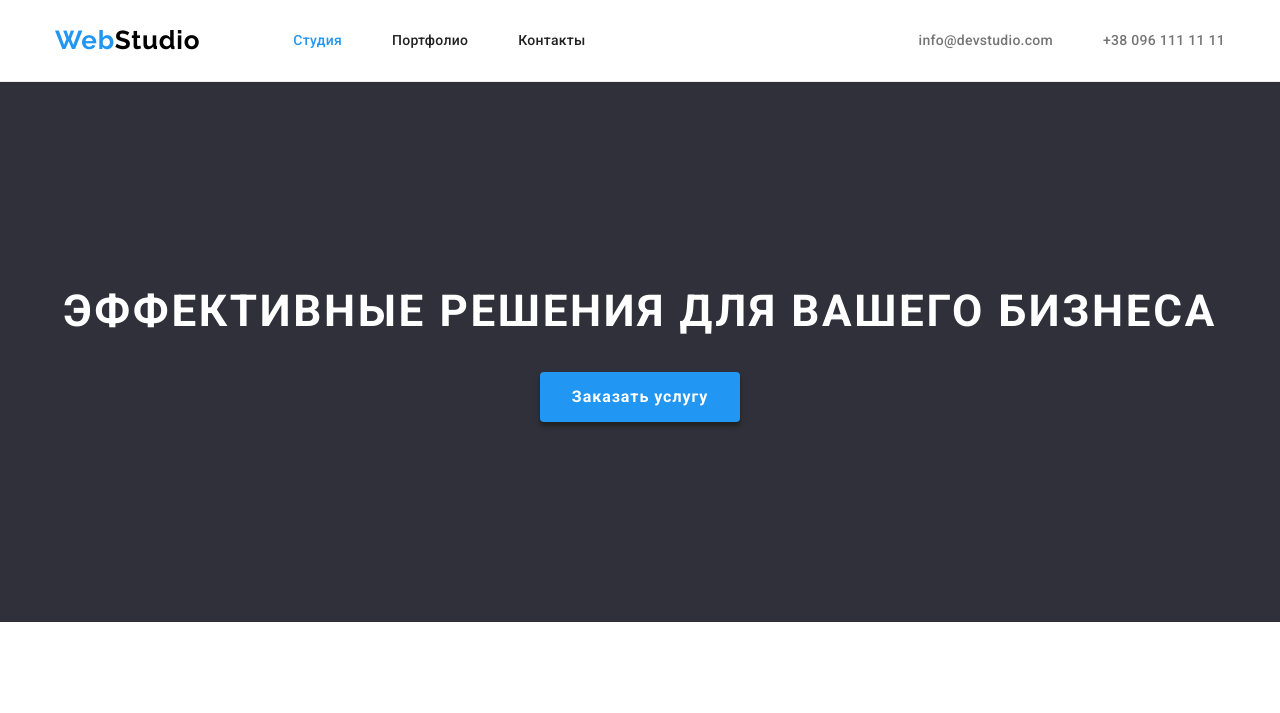
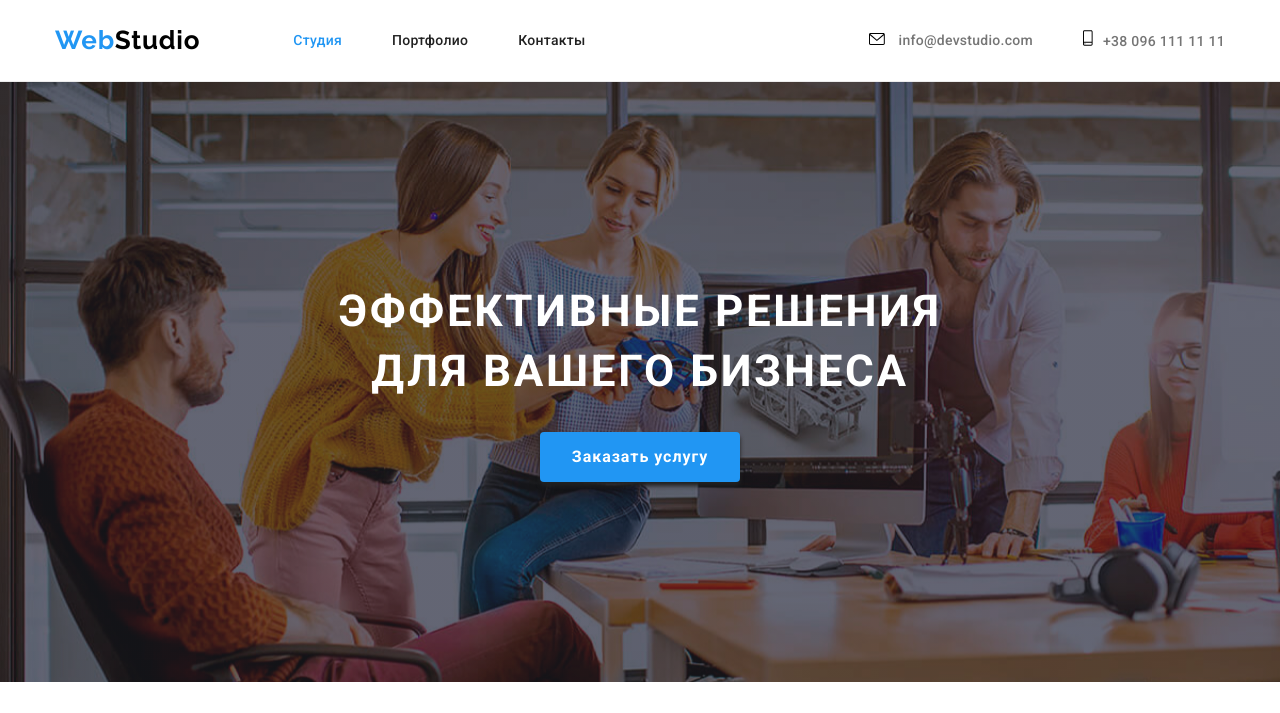
Before and after one commit to Fedor4994/goit-markup-hw-04, a plain HTML site: page index.html in a window 1280 px wide. Shown: the top 713 px of the page. Drawn offline with nearby package versions, Linux system fonts and the light colour scheme.

Commit message:
Делает хедер и хиро

```diff
--- a/css/styles.css
+++ b/css/styles.css
@@ -133,6 +133,10 @@ body{
         color: var(--color-text);
 }
 
+.email-img{
+    margin-right: 10px;
+}
+
 .phone-number{
         font-weight: 500;
         font-size: 14px;
@@ -140,6 +144,10 @@ body{
         letter-spacing: 0.02em;
 
         color: var(--color-text);
+}
+
+.phone-img{
+    margin-right: 10px;
 }
 
 .menu-link:hover,
@@ -150,18 +158,16 @@ body{
 .email:hover,
 .email:focus{
     color: var(--accent-color);
+    fill: currentColor;
 }
 
 .phone-number:hover,
 .phone-number:focus{
     color: var(--accent-color);
+    fill: currentColor;
 }
 /* ========== STYDIO HERO ========== */
 .stydio-hero-container{
-    display: flex;
-    align-items: center;
-    justify-content: center;
-    flex-wrap: wrap;
     padding-top: 200px;
     padding-bottom: 200px;
 }
@@ -174,11 +180,16 @@ body{
         text-transform: uppercase;
         color: #FFFFFF;
         margin-bottom: 30px;
+        text-align: center;
+
+
 
 }
 
 .stydio-hero{
-    background: #2F303A;
+    background-color: #C4C4C4;
+    background-image: linear-gradient(rgba(47, 48, 58, 0.4), rgba(47, 48, 58, 0.4)), url("../images/shapka.png");
+    background-size: cover;
 }
 
 .modal-btn{
@@ -195,6 +206,9 @@ body{
         border-radius: 4px;
         cursor: pointer;
         padding: 10px 32px;
+        display: block;
+        margin-left: auto;
+        margin-right: auto;
 }
 
 /* ========== BENEFITS ========== */
--- a/index.html
+++ b/index.html
@@ -34,8 +34,8 @@
         </ul>
         </nav>
         <ul class="contact-list-header list">
-        <li><a class="email link" href="mailto:info@devstudio.com">info@devstudio.com</a></li>
-        <li><a class="phone-number link" href="tel:+380961111111">+38 096 111 11 11</a></li>
+        <li><a class="email link" href="mailto:info@devstudio.com"> <svg width="16" height="12" class="email-img"> <use href="./images/symbol-defs.svg#icon-envelope"></use></svg> info@devstudio.com</a></li>
+        <li><a class="phone-number link" href="tel:+380961111111">  <svg width="10" height="16" class="phone-img"> <use href="./images/symbol-defs.svg#icon-smartphone"></use></svg>+38 096 111 11 11</a></li>
         </ul>
         </div>
         </header>
@@ -43,7 +43,7 @@
         <!-- HERO -->
         <section class="stydio-hero">
             <div class="container stydio-hero-container">
-                <h1 class="hero-title">Эффективные решения для вашего бизнеса</h1>
+                <h1 class="hero-title">Эффективные решения <br> для вашего бизнеса</h1>
                 <button class="modal-btn" type="button">Заказать услугу</button>
                 </div>
         </section>
```
Also changed, not shown: images/shapka.png (added), images/symbol-defs.svg (added).
